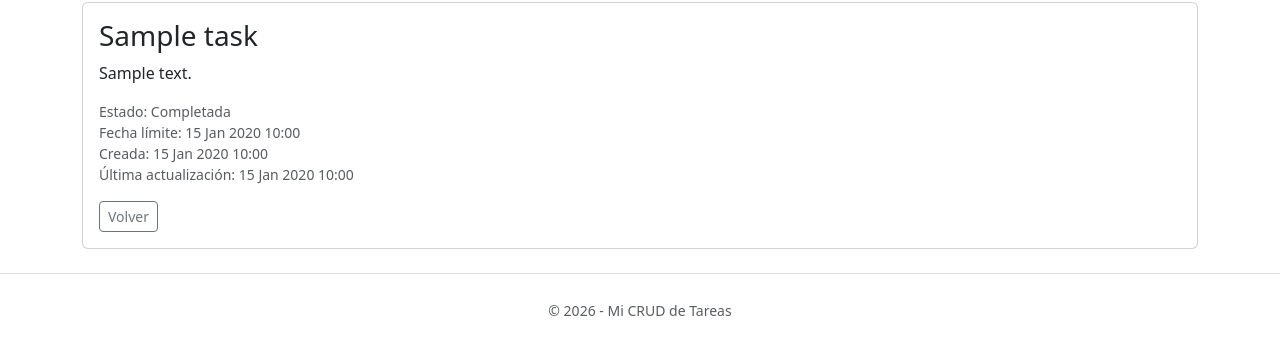
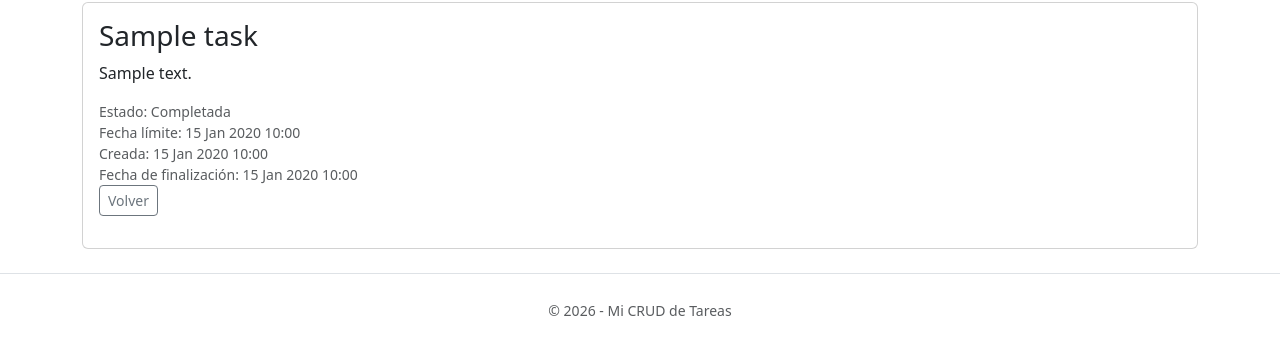
Before and after one commit to Raulledea/Gestor-de-Tareas, a Django app: page /task/1/ in a window 1280 px wide. Shown: the part 134-489 px from the top of the page. Run offline with Django 5.2, Linux system fonts and the light colour scheme; tables that the repository leaves empty hold one stand-in row (values such as "Sample post").

Commit message:
Se quito el campo de "última actualización" y se añadió el campo de "fecha de finalización" en la vista detallada de la tarea.

```diff
--- a/project1/templates/task/view_task.html
+++ b/project1/templates/task/view_task.html
@@ -14,8 +14,7 @@
                 <li>Estado: {{ task.realized|yesno:"Completada,Pendiente" }}</li>
                 {% if task.due_date %}<li>Fecha límite: {{ task.due_date|date:"d M Y H:i" }}</li>{% endif %}
                 <li>Creada: {{ task.created_at|date:"d M Y H:i" }}</li>
-                <li>Última actualización: {{ task.updated_at|date:"d M Y H:i" }}</li>
-            </ul>
+                {% if task.completed_at %}<li>Fecha de finalización: {{ task.completed_at|date:"d M Y H:i" }}</li>{% endif %}
 
             <a href="{% url 'index' %}" class="btn btn-sm btn-outline-secondary">Volver</a>
         </div>
```
